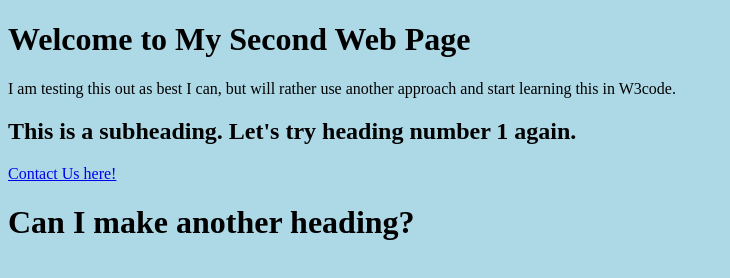
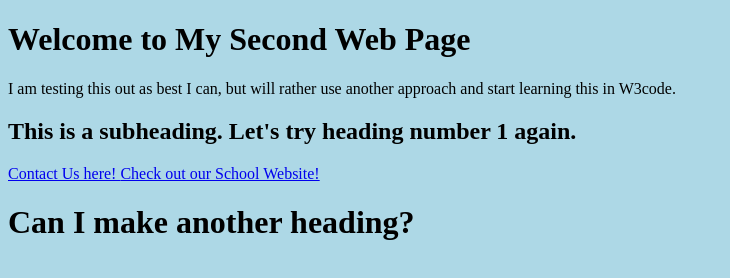
Before and after one commit to lvr-code/BFB_test1, a plain HTML site: page BFB_2.html in a window 1280 px wide. Shown: the whole page, without its empty margins (0-730 px from the left). Drawn offline with Linux system fonts and the light colour scheme.

Commit message:
This is WORSE

```diff
--- a/BFB_2.html
+++ b/BFB_2.html
@@ -17,6 +17,7 @@
             </h2>
             <a href="https://english.ajax.nl/">Contact Us here! </a> <!--The <a> element indicates a portal to a link that goes to another site or something else-->
 
+                <a href = "https://www.up.ac.za/"> Check out our School Website! </a>
             <h1>
                 Can I make another heading?
             </h1>
```
